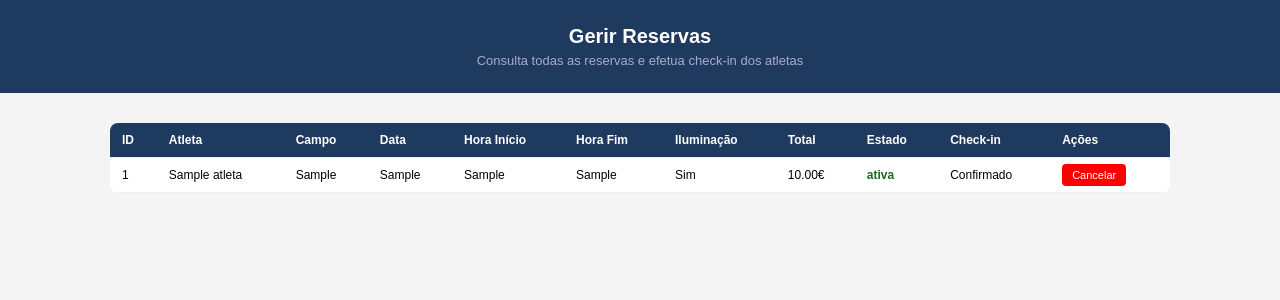
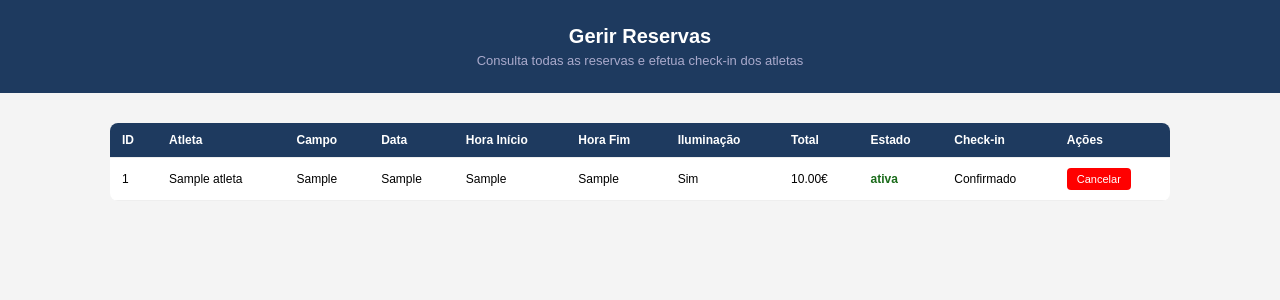
Before and after one commit to donodomundo18/Clube-de-Tenis-e-Padel, a PHP site: page /admin/admin.reservas.php in a window 1280 px wide. Shown: the part 42-342 px from the top of the page. Run offline with PHP 8.4, Linux system fonts and the light colour scheme; the visitor is signed in with stand-in values (Sample User, id 1); tables that the repository leaves empty or names only in its code hold one stand-in row (values such as "Sample post").

Commit message:
corrigir alinhamento dos botoes check-in e cancelar na tabela de reservas

```diff
--- a/admin/admin.reservas.php
+++ b/admin/admin.reservas.php
@@ -40,13 +40,14 @@ $reservas = $pdo->query("SELECT r.*, a.nome as nome_atleta FROM reserva r JOIN a
         .topo p { font-size: 13px; color: #aac; margin-top: 5px; }
         .container { max-width: 1100px; margin: 30px auto; padding: 0 20px; }
         table { width: 100%; border-collapse: collapse; background: white; border-radius: 8px; overflow: hidden; }
-        th, td { padding: 10px 12px; border-bottom: 1px solid #eee; font-size: 12px; text-align: left; }
+        th, td { padding: 10px 12px; border-bottom: 1px solid #eee; font-size: 12px; text-align: left; vertical-align: middle; }
         th { background: #1e3a5f; color: white; }
         tr:hover { background: #f9f9f9; }
         .ativa { color: #1a6b1a; font-weight: bold; }
         .cancelada { color: red; }
         .concluida { color: gray; }
-        .btn { padding: 5px 10px; border: none; border-radius: 4px; cursor: pointer; text-decoration: none; font-size: 11px; margin-right: 4px; }
+        .acoes { display: flex; gap: 5px; flex-wrap: wrap; }
+        .btn { padding: 5px 10px; border: none; border-radius: 4px; cursor: pointer; text-decoration: none; font-size: 11px; display: inline-block; white-space: nowrap; }
         .btn-checkin { background: #1e3a5f; color: white; }
         .btn-checkin:hover { background: #162d4a; }
         .btn-cancelar { background: red; color: white; }
@@ -95,12 +96,14 @@ $reservas = $pdo->query("SELECT r.*, a.nome as nome_atleta FROM reserva r JOIN a
             <td class="<?= $r['estado_reserva'] ?>"><?= $r['estado_reserva'] ?></td>
             <td><?= $r['checkin'] ? 'Confirmado' : 'Pendente' ?></td>
             <td>
+                <div class="acoes">
                     <?php if ($r['estado_reserva'] === 'ativa' && !$r['checkin']): ?>
                         <a href="admin.reservas.php?checkin=<?= $r['id'] ?>" class="btn btn-checkin">Check-in</a>
                     <?php endif; ?>
                     <?php if ($r['estado_reserva'] === 'ativa'): ?>
                         <a href="admin.reservas.php?cancelar=<?= $r['id'] ?>" class="btn btn-cancelar" onclick="return confirm('Cancelar esta reserva?')">Cancelar</a>
                     <?php endif; ?>
+                </div>
             </td>
         </tr>
         <?php endforeach; ?>
```
Lines whose indentation alone changed are shown as unchanged.
